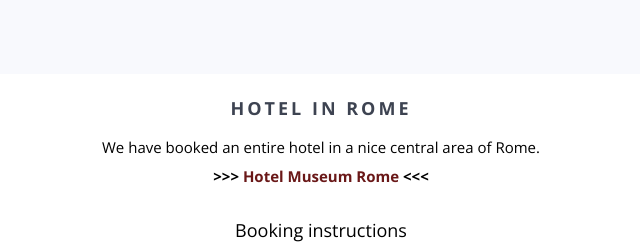
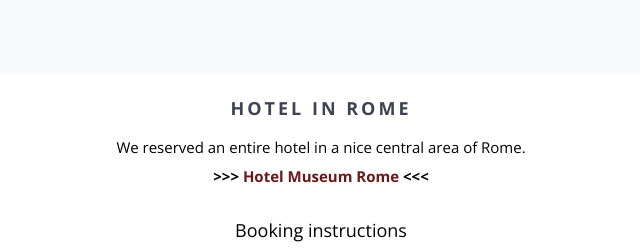
Before and after one commit to slux83/slux83.github.io, a website: page index.html in a window 1280 px wide. Shown: the part 4420-4668 px from the top of the page, 319-959 px from the left. Drawn offline with nearby package versions, Linux system fonts and the light colour scheme; a script that the page names is missing; files whose address does not match are found by name.

```diff
--- a/index.html
+++ b/index.html
@@ -398,7 +398,7 @@
     <div class="text-center">
         <h3>Hotel in Rome</h3>
 
-        <p>We have booked an entire hotel in a nice central area of Rome.<br/>
+        <p>We reserved an entire hotel in a nice central area of Rome.<br/>
             <strong>&gt;&gt;&gt; <a href="http://www.hotelmuseum.it/en/" target="_blank">Hotel Museum Rome</a> &lt;&lt;&lt;</strong>
         </p>
         <h4>Booking instructions</h4>
```
